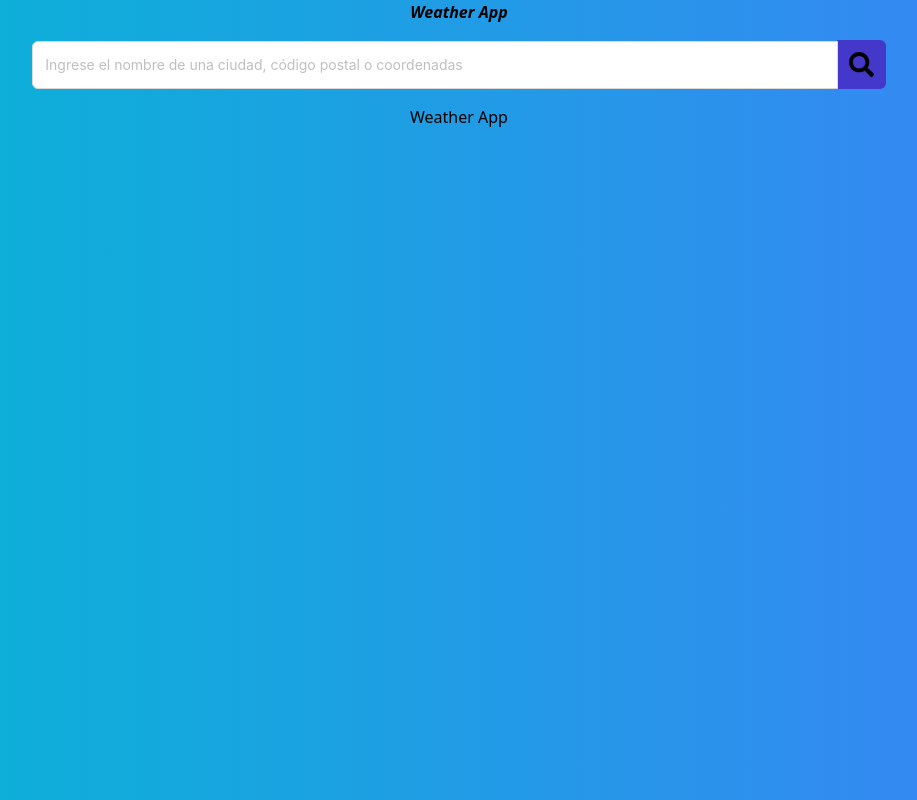
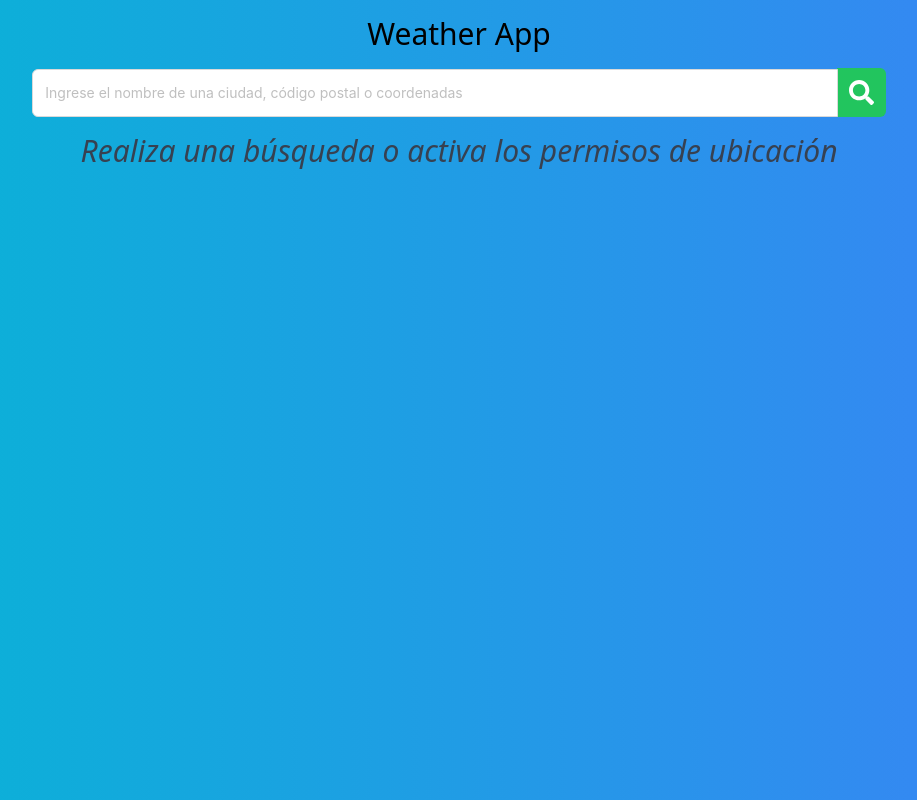
Before and after one commit to Alejandra-Villalobos/WeatherApp, a React (Create React App) app: page / in a window 1280 px wide. Shown: the whole page, without its empty margins (181-1098 px from the left). Built offline with nearby package versions, Linux system fonts and the light colour scheme; no server answers; the HTML template or start-up script is replaced by a standard one.

Commit message:
Improved: style

```diff
--- a/src/App.tsx
+++ b/src/App.tsx
@@ -4,6 +4,8 @@ import { getWeather } from "./helpers/weather";
 import { Forecast, TodayWeather } from "./interfaces/Weather";
 import SearchBar from "./components/SearchBar";
 import ForecastCards from "./components/ForecastCards";
+import { ToastContainer } from "react-toastify";
+import "react-toastify/dist/ReactToastify.css";
 
 function App() {
   const [search, setSearch] = useState<string>("");
@@ -15,6 +17,8 @@ function App() {
       await getWeather(location).then((response: any) => {
         setToday({
           city: response.resolvedAddress,
+          sunrise: response.currentConditions.sunrise,
+          sunset: response.currentConditions.sunset,
           temperature: response.currentConditions.temp,
           description: response.currentConditions.conditions,
           icon: response.currentConditions.icon,
@@ -23,14 +27,14 @@ function App() {
         });
 
         const forecastArr: Forecast[] = [];
-        for(let i = 1; i <= 6; i++){
+        for (let i = 1; i <= 6; i++) {
           forecastArr.push({
             date: response.days[i].datetime,
             temperatureMax: response.days[i].tempmax,
             temperatureMin: response.days[i].tempmin,
             description: response.days[i].conditions,
             icon: response.days[i].icon,
-          })
+          });
         }
         setForecast(forecastArr);
       });
@@ -45,7 +49,6 @@ function App() {
         const latitude = position.coords.latitude;
         const longitude = position.coords.longitude;
         setSearch(`${latitude}, ${longitude}`);
-        console.log(latitude);
       });
     } else {
       console.log("Geolocation is not supported by this browser.");
@@ -54,27 +57,30 @@ function App() {
 
   useEffect(() => {
     if (search !== "") handleWeather(search);
-  // eslint-disable-next-line react-hooks/exhaustive-deps
+    // eslint-disable-next-line react-hooks/exhaustive-deps
   }, [search]);
   return (
     <div className="w-screen min-h-screen h-max bg-gradient-to-r from-cyan-500 to-blue-500 flex flex-col items-center">
-      <h1 className="font-bold italic">Weather App</h1>
+      <ToastContainer />
+      <h1 className="text-3xl mt-4">Weather App</h1>
       <SearchBar setLocation={setSearch} />
       {today && forecast ? (
         <>
           <TodayCard
             city={today.city}
+            sunrise={today.sunrise}
+            sunset={today.sunset}
             temperature={today.temperature}
             description={today.description}
             icon={today.icon}
             humidity={today.humidity}
             windSpeed={today.windSpeed}
           />
-          <p>Pronóstico próximos 6 días</p>
+          <p className="p-4 text-xl">Pronóstico próximos 6 días</p>
           <ForecastCards forecast={forecast} />
         </>
       ) : (
-        <p>Weather App</p>
+        <p className="text-3xl italic text-gray-700">Realiza una búsqueda o activa los permisos de ubicación</p>
       )}
     </div>
   );
--- a/src/components/SearchBar.tsx
+++ b/src/components/SearchBar.tsx
@@ -22,8 +22,8 @@ function SearchBar({ setLocation }: Props) {
           onChange={(e) => setValue(e.target.value)}
           className="p-3"
         />
-        <div className="bg-indigo-700 p-3 rounded-r-md">
-          <FaSearch size={25} onClick={() => handleSearch()} />
+        <div className="bg-green-500 p-3 rounded-r-md">
+          <FaSearch color="white" size={25} onClick={() => handleSearch()} />
         </div>
       </Space.Compact>
     </>
--- a/src/components/TodayCard.tsx
+++ b/src/components/TodayCard.tsx
@@ -1,21 +1,39 @@
 import { Card } from "antd";
 import { TodayWeather } from "../interfaces/Weather";
 
-function TodayCard({ city, temperature, icon, description, humidity, windSpeed } : TodayWeather) {
-
+function TodayCard({
+  city,
+  sunrise,
+  sunset,
+  temperature,
+  icon,
+  description,
+  humidity,
+  windSpeed,
+}: TodayWeather) {
   return (
-    <Card className="items-center w-3/12 flex flex-col text-xl text-center">
+    <div className="items-center justify-center w-6/12 flex text-xl text-center bg-white rounded-md p-4">
+      <div className="p-3">
         <p className="font-bold text-xl py-2">{city}</p>
         <p className="italic py-2">Hoy</p>
         <div className="flex justify-center items-center">
-        <img
-          src={require(`../assets/${icon}.png`)}
-          alt={description}
-        />
+          <img src={require(`../assets/${icon}.png`)} alt={description} />
         </div>
-      <p className="font-bold text-4xl py-2">
-        {temperature?.toFixed(0)}°C
+        <div className="flex justify-between items-end">
+          <p>
+            Amanecer
+            <br />
+            <span className="font-bold text-xl">{sunrise}</span>
           </p>
+          <p className="font-bold text-xl py-2">{temperature?.toFixed(0)}°C</p>
+          <p>
+            Anochecer
+            <br />
+            <span className="font-bold text-xl">{sunset}</span>
+          </p>
+        </div>
+      </div>
+      <div className="p-3">
         <p className="italic text-2xl">{description}</p>
         <div className="flex gap-10 mt-4 justify-center">
           <p>
@@ -29,7 +47,8 @@ function TodayCard({ city, temperature, icon, description, humidity, windSpeed }
             <span className="font-bold text-xl">{windSpeed}m/s</span>
           </p>
         </div>
-    </Card>
+      </div>
+    </div>
   );
 }
 
--- a/src/helpers/weather.ts
+++ b/src/helpers/weather.ts
@@ -12,6 +12,7 @@ const getWeather = (location: string) => {
       })
       .catch((error) => {
         console.log("Error:", error.response.data);
+        toast.error("Ubicación inválida")
         reject(error);
       });
   });
--- a/src/interfaces/Weather.ts
+++ b/src/interfaces/Weather.ts
@@ -1,5 +1,7 @@
 export interface TodayWeather {
     city: string;
+    sunrise: number;
+    sunset: number;
     temperature: number;
     description: string;
     icon: string;
```
Also changed, not shown: 1 other file (tests, documents, lock files or other folders). Lines whose indentation alone changed are shown as unchanged.
